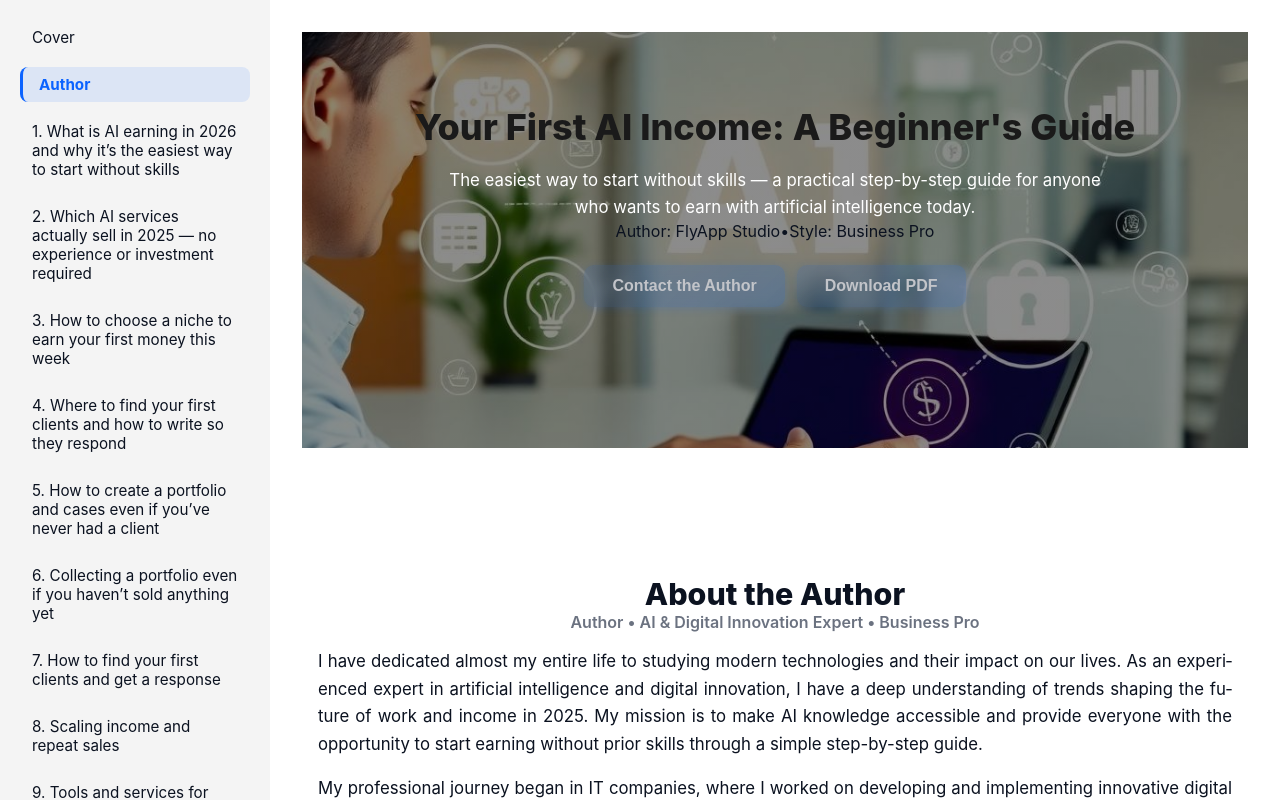
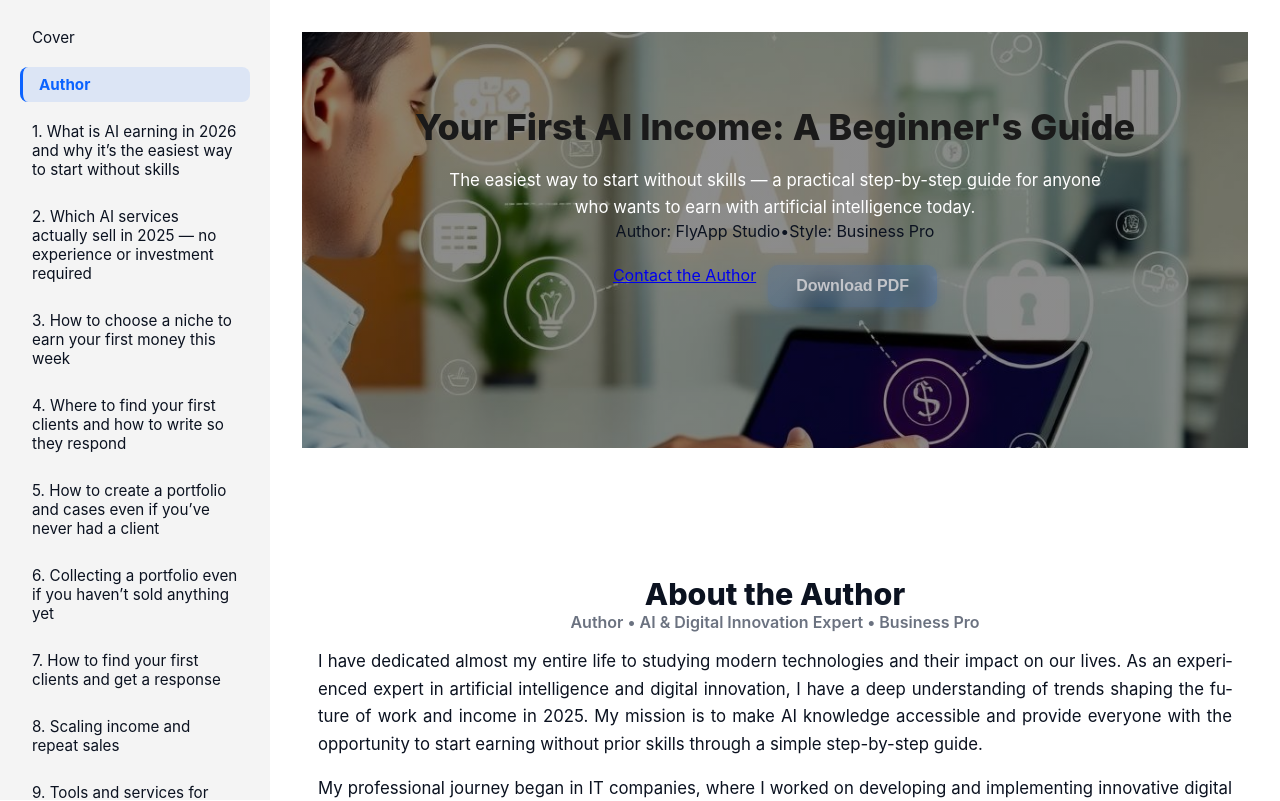
Before and after one commit to julasweta/AIBooks, a React (Vite) app: page /en/lesson in a window 1280 px wide. Shown: the top 801 px of the page. Built offline with nearby package versions, Linux system fonts and the light colour scheme.

Commit message:
add:telegr

```diff
--- a/src/componets/Cover.tsx
+++ b/src/componets/Cover.tsx
@@ -20,9 +20,15 @@
           <span className="ai-cover__meta-item">Стиль: Business Pro</span>
         </div>
         <div className="ai-cover__cta">
-          <button className="btn btn--primary" aria-label="Розпочати читання">
-            Написати автору
-          </button>
+          <a
+            className="btn btn--primary"
+            href="https://t.me/julasweta"
+            target="_blank"
+            rel="noopener noreferrer"
+            aria-label="Contact the Author"
+          >
+            Contact the Author
+          </a>
           <a href="/aiboock.pdf" download>
             <button className="btn btn--ghost" aria-label="Завантажити PDF">
               Завантажити PDF
--- a/src/componets/en/CoverEn.tsx
+++ b/src/componets/en/CoverEn.tsx
@@ -20,9 +20,16 @@
           <span className="ai-cover__meta-item">Style: Business Pro</span>
         </div>
         <div className="ai-cover__cta">
-          <button className="btn btn--primary" aria-label="Start Reading">
+          <a
+            className="btn btn--primary"
+            href="https://t.me/julasweta"
+            target="_blank"
+            rel="noopener noreferrer"
+            aria-label="Contact the Author"
+          >
             Contact the Author
-          </button>
+          </a>
+
           <a href="/aiboockEn.pdf" download>
             <button className="btn btn--ghost" aria-label="Завантажити PDF">
               Download PDF
```
